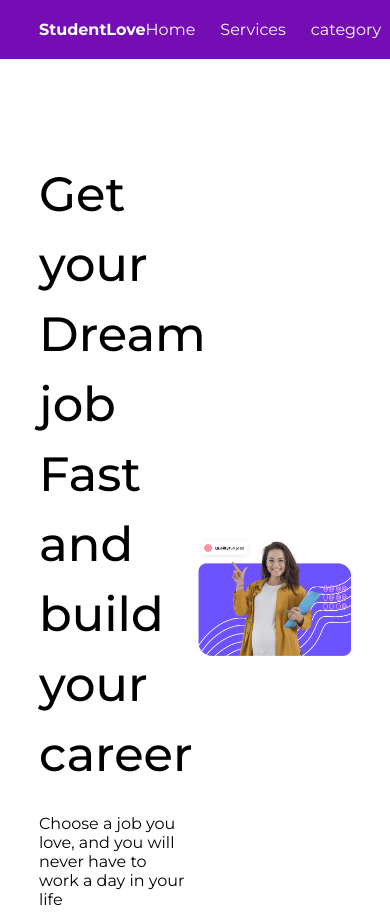
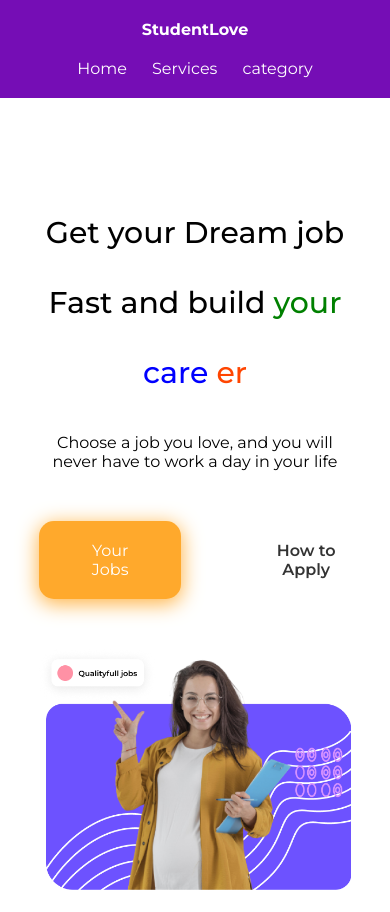
Before and after one commit to jaganjavid/march-9-to10, a plain HTML site: page flex-project/index.html in a window 390 px wide. Shown: the top 912 px of the page. Drawn offline with Linux system fonts and the light colour scheme.

Commit message:
Added a media query

```diff
--- a/flex-project/index.html
+++ b/flex-project/index.html
@@ -1,14 +1,17 @@
 <!DOCTYPE html>
 <html lang="en">
+
 <head>
     <meta charset="UTF-8">
     <meta name="viewport" content="width=device-width, initial-scale=1.0">
     <title>FLEX PROJECT</title>
     <link rel="preconnect" href="https://fonts.googleapis.com">
     <link rel="preconnect" href="https://fonts.gstatic.com" crossorigin>
-    <link href="https://fonts.googleapis.com/css2?family=Montserrat:ital,wght@0,100..900;1,100..900&display=swap" rel="stylesheet">
+    <link href="https://fonts.googleapis.com/css2?family=Montserrat:ital,wght@0,100..900;1,100..900&display=swap"
+        rel="stylesheet">
     <link rel="stylesheet" href="./style.css">
 </head>
+
 <body>
 
     <header>
@@ -26,23 +29,22 @@
 
 
     <section class="banner">
-
         <div class="container">
-
             <div class="banner-wrapper">
 
                 <div class="1st">
                     <h1>
-                        Get your Dream
-                        <br>
-                        job Fast and build
-                        <br>
-                        your career
+                        <span>Get your Dream </span>
+                        <span>job Fast and build </span>
+                        <span>your
+                            <span>care
+                                <span>er</span>
+                            </span>
+                        </span>
                     </h1>
                     <p>
-                        Choose a job you love, and you will never have to
-                        <br>
-                        work a day in your life
+                        <span>Choose a job you love, and you will never have to </span>
+                        <span>work a day in your life</span>
                     </p>
                     <div class="btn">
                         <a href="#">Your Jobs</a>
@@ -55,16 +57,13 @@
                 </div>
 
             </div>
-
         </div>
-
     </section>
 
 
     <section class="jobs">
         <div class="container">
             <h2>The Jobs</h2>
-
             <div class="jobs-wrapper">
                 <div>
                     <img src="./icon.png" alt="">
@@ -110,4 +109,5 @@
     </footer>
 
 </body>
+
 </html>
--- a/flex-project/style.css
+++ b/flex-project/style.css
@@ -71,6 +71,22 @@ header{
     line-height: 70px;
 }
 
+.banner-wrapper h1>span{
+    display: block;
+}
+
+.banner-wrapper h1>span:last-child {
+    color: green;
+}
+
+.banner-wrapper h1>span:last-child>span{
+    color: blue;
+}
+
+.banner-wrapper h1>span:last-child>span>span{
+    color: orangered;
+}
+
 .banner-wrapper p{
     margin: 25px 0px 0px 0px;
 }
@@ -94,6 +110,7 @@ header{
     color: #333333;
     font-weight: 600;
 }
+
 
 .jobs{
     padding: 100px 0px;
@@ -147,9 +164,11 @@ header{
 .jobs-wrapper>div:nth-child(1){
     background-color: #0C445C;
 }
+
 .jobs-wrapper>div:nth-child(2){
     background-color: #5B2C98;
 }
+
 .jobs-wrapper>div:nth-child(3){
    background-color: #7F3219;
 }
@@ -160,3 +179,60 @@ footer{
     padding: 15px 0px;
     color: #4254F4;
 }
+
+
+@media only screen and (max-width: 1000px){
+    .banner-wrapper h1{
+        font-size: 35px;
+    }
+}
+
+
+@media only screen and (max-width: 800px){
+    .banner-wrapper h1{
+        font-size: 30px;
+    }
+}
+
+
+
+@media only screen and (max-width: 768px) {
+
+    .header-wrapper{
+        flex-direction: column;
+        align-items: center;
+        gap: 20px;
+    }
+
+    .banner-wrapper{
+        flex-direction: column;
+    }
+
+    .banner-wrapper>div{
+        width: 100%;
+        text-align: center;
+    }
+
+    .banner-wrapper>div>div{
+        justify-content: center;
+    }
+
+    .banner-wrapper h1 span{
+        display: inline;
+    }
+
+    .banner-wrapper div img{
+        margin-top: 50px;
+    }
+
+    /* .header-wrapper{
+        display: block;
+        text-align: center;
+    }
+
+    .header-wrapper nav{
+        margin-top: 20px;
+        justify-content: center;
+    } */
+
+}
```
Lines whose indentation alone changed are shown as unchanged.
